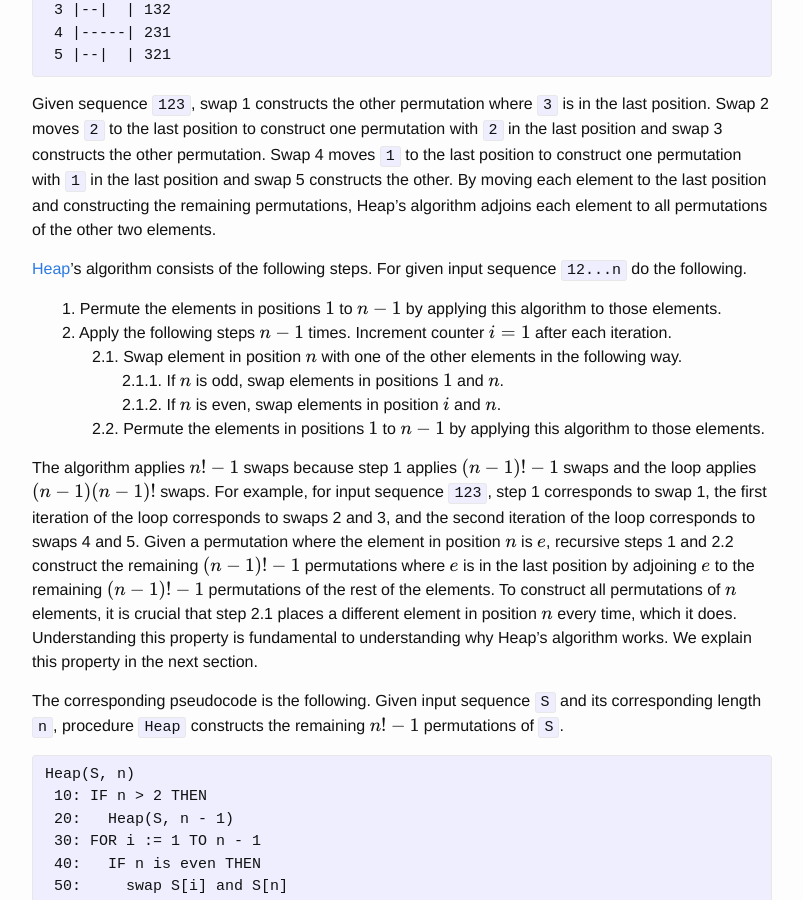
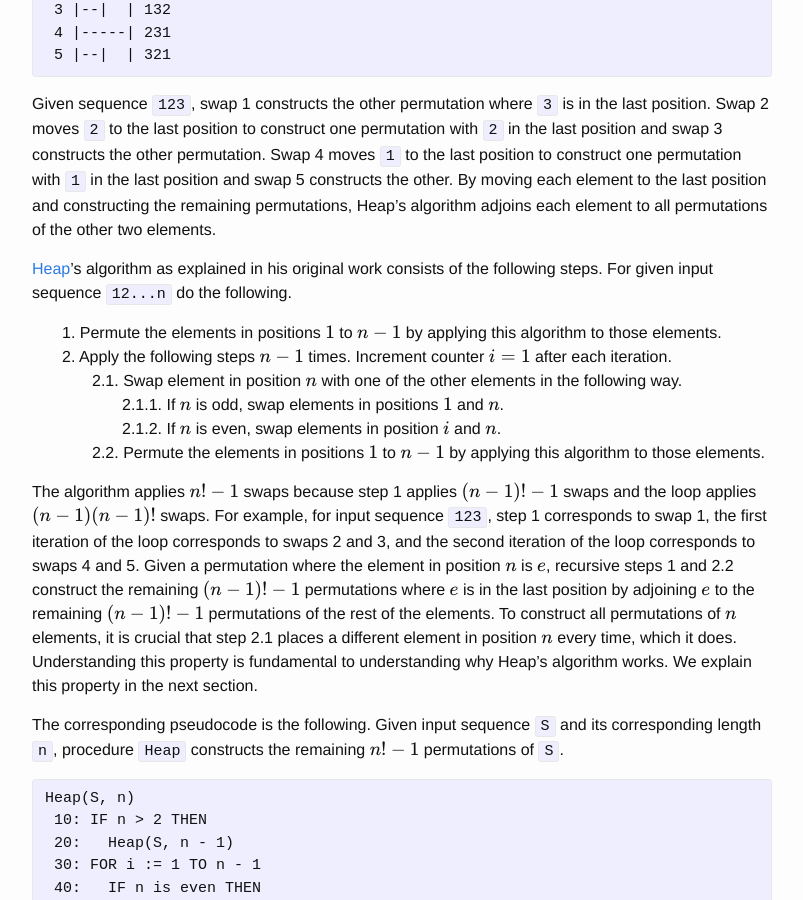
Before and after one commit to mrrusof/mrrusof.github.io, a Jekyll site: the page built from _posts/2016-06-17-why-does-heap-work.markdown, in a window 1280 px wide and 900 px high, scrolled down 851 px. Shown: the whole window, without its empty margins (238-1041 px from the left). Built offline with Jekyll 4.4.1, drawn with Linux system fonts in a browser that asks for light colours; formulas are drawn with MathJax 3; comment, search, counter and statistics services are not loaded.

Commit message:
Indicate that Heap algorithm is as explained by Heap.

```diff
--- a/_posts/2016-06-17-why-does-heap-work.markdown
+++ b/_posts/2016-06-17-why-does-heap-work.markdown
@@ -45,7 +45,7 @@ Swap 2 moves `2` to the last position to construct one permutation with `2` in t
 Swap 4 moves `1` to the last position to construct one permutation with `1` in the last position and swap 5 constructs the other.
 By moving each element to the last position and constructing the remaining permutations, Heap's algorithm adjoins each element to all permutations of the other two elements.
 
-[Heap](#heap)'s algorithm consists of the following steps.
+[Heap](#heap)'s algorithm as explained in his original work consists of the following steps.
 For given input sequence `12...n` do the following.
 
 <ol class="numbered-ol">
```
